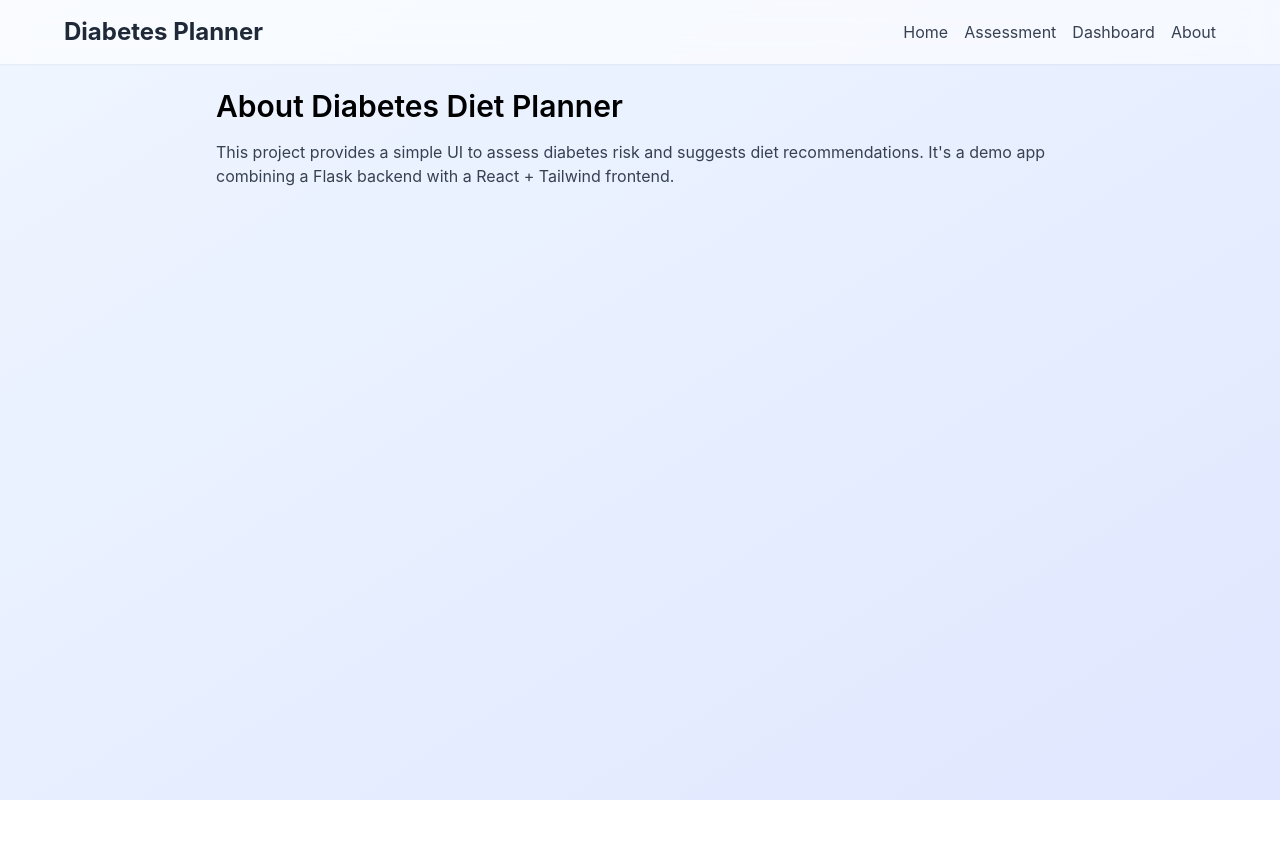
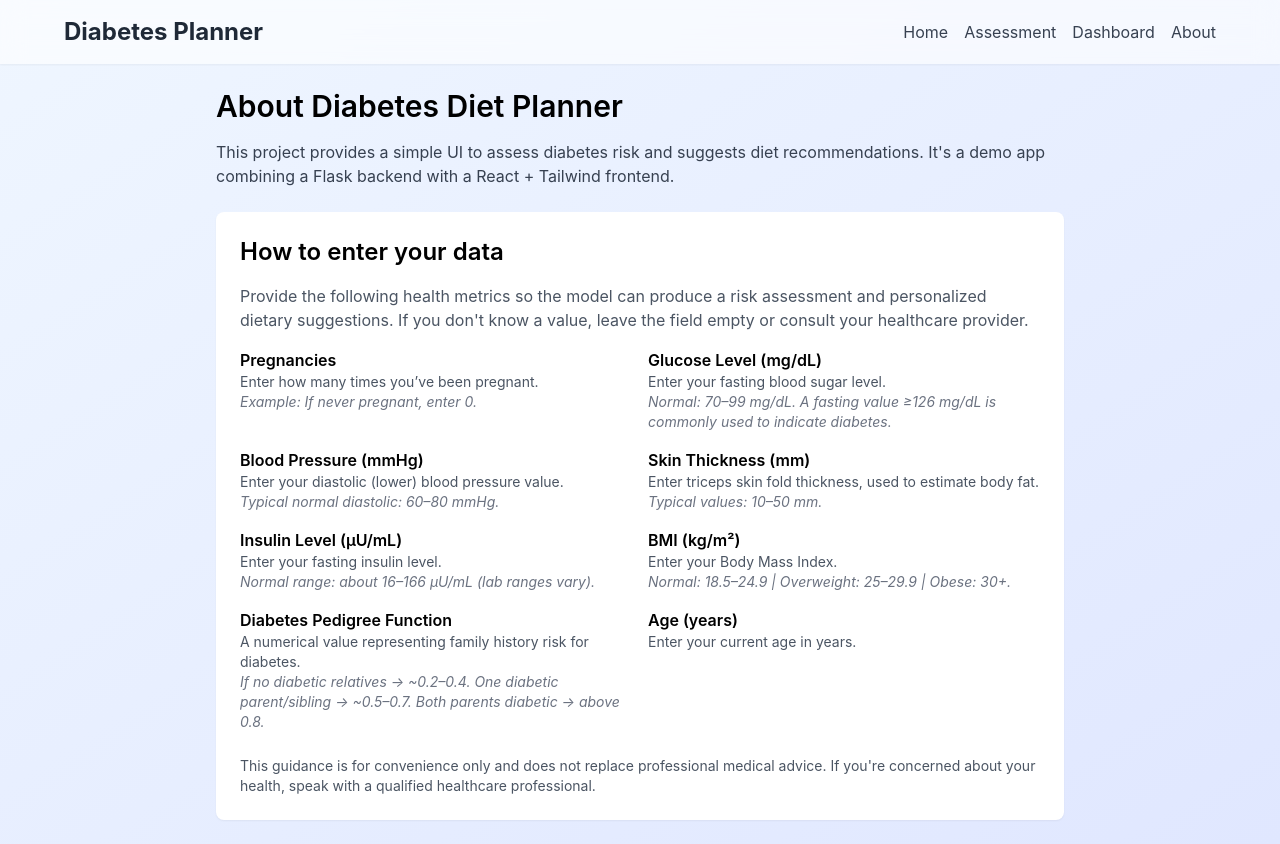
Before and after one commit to Selvaprakash-V/Diabetes-Risk-Assessment-and-Personalized-Diet-Plannar-phase-2, a React (Create React App) app in the folder frontend/: page /about in a window 1280 px wide. Before the commit the page ends 800 px from the top, so only its background shows below. Built offline with nearby package versions, Linux system fonts and the light colour scheme; no server answers.

Commit message:
docs(frontend): add detailed input guidance to About page

```diff
--- a/frontend/src/pages/About.jsx
+++ b/frontend/src/pages/About.jsx
@@ -4,7 +4,63 @@ export default function About() {
   return (
     <div className="max-w-4xl mx-auto p-6">
       <h1 className="text-3xl font-semibold mb-4">About Diabetes Diet Planner</h1>
-      <p className="text-gray-700">This project provides a simple UI to assess diabetes risk and suggests diet recommendations. It's a demo app combining a Flask backend with a React + Tailwind frontend.</p>
+      <p className="text-gray-700 mb-6">This project provides a simple UI to assess diabetes risk and suggests diet recommendations. It's a demo app combining a Flask backend with a React + Tailwind frontend.</p>
+
+      <section className="bg-white rounded-lg shadow-sm p-6">
+        <h2 className="text-2xl font-semibold mb-4">How to enter your data</h2>
+        <p className="text-gray-600 mb-4">Provide the following health metrics so the model can produce a risk assessment and personalized dietary suggestions. If you don't know a value, leave the field empty or consult your healthcare provider.</p>
+
+        <div className="grid grid-cols-1 md:grid-cols-2 gap-4">
+          <div>
+            <h3 className="font-semibold">Pregnancies</h3>
+            <p className="text-sm text-gray-600">Enter how many times you’ve been pregnant.</p>
+            <p className="text-sm text-gray-500 italic">Example: If never pregnant, enter 0.</p>
+          </div>
+
+          <div>
+            <h3 className="font-semibold">Glucose Level (mg/dL)</h3>
+            <p className="text-sm text-gray-600">Enter your fasting blood sugar level.</p>
+            <p className="text-sm text-gray-500 italic">Normal: 70–99 mg/dL. A fasting value ≥126 mg/dL is commonly used to indicate diabetes.</p>
+          </div>
+
+          <div>
+            <h3 className="font-semibold">Blood Pressure (mmHg)</h3>
+            <p className="text-sm text-gray-600">Enter your diastolic (lower) blood pressure value.</p>
+            <p className="text-sm text-gray-500 italic">Typical normal diastolic: 60–80 mmHg.</p>
+          </div>
+
+          <div>
+            <h3 className="font-semibold">Skin Thickness (mm)</h3>
+            <p className="text-sm text-gray-600">Enter triceps skin fold thickness, used to estimate body fat.</p>
+            <p className="text-sm text-gray-500 italic">Typical values: 10–50 mm.</p>
+          </div>
+
+          <div>
+            <h3 className="font-semibold">Insulin Level (µU/mL)</h3>
+            <p className="text-sm text-gray-600">Enter your fasting insulin level.</p>
+            <p className="text-sm text-gray-500 italic">Normal range: about 16–166 µU/mL (lab ranges vary).</p>
+          </div>
+
+          <div>
+            <h3 className="font-semibold">BMI (kg/m²)</h3>
+            <p className="text-sm text-gray-600">Enter your Body Mass Index.</p>
+            <p className="text-sm text-gray-500 italic">Normal: 18.5–24.9 | Overweight: 25–29.9 | Obese: 30+.</p>
+          </div>
+
+          <div>
+            <h3 className="font-semibold">Diabetes Pedigree Function</h3>
+            <p className="text-sm text-gray-600">A numerical value representing family history risk for diabetes.</p>
+            <p className="text-sm text-gray-500 italic">If no diabetic relatives → ~0.2–0.4. One diabetic parent/sibling → ~0.5–0.7. Both parents diabetic → above 0.8.</p>
+          </div>
+
+          <div>
+            <h3 className="font-semibold">Age (years)</h3>
+            <p className="text-sm text-gray-600">Enter your current age in years.</p>
+          </div>
+        </div>
+
+        <p className="mt-6 text-sm text-gray-600">This guidance is for convenience only and does not replace professional medical advice. If you're concerned about your health, speak with a qualified healthcare professional.</p>
+      </section>
     </div>
   );
 }
```
